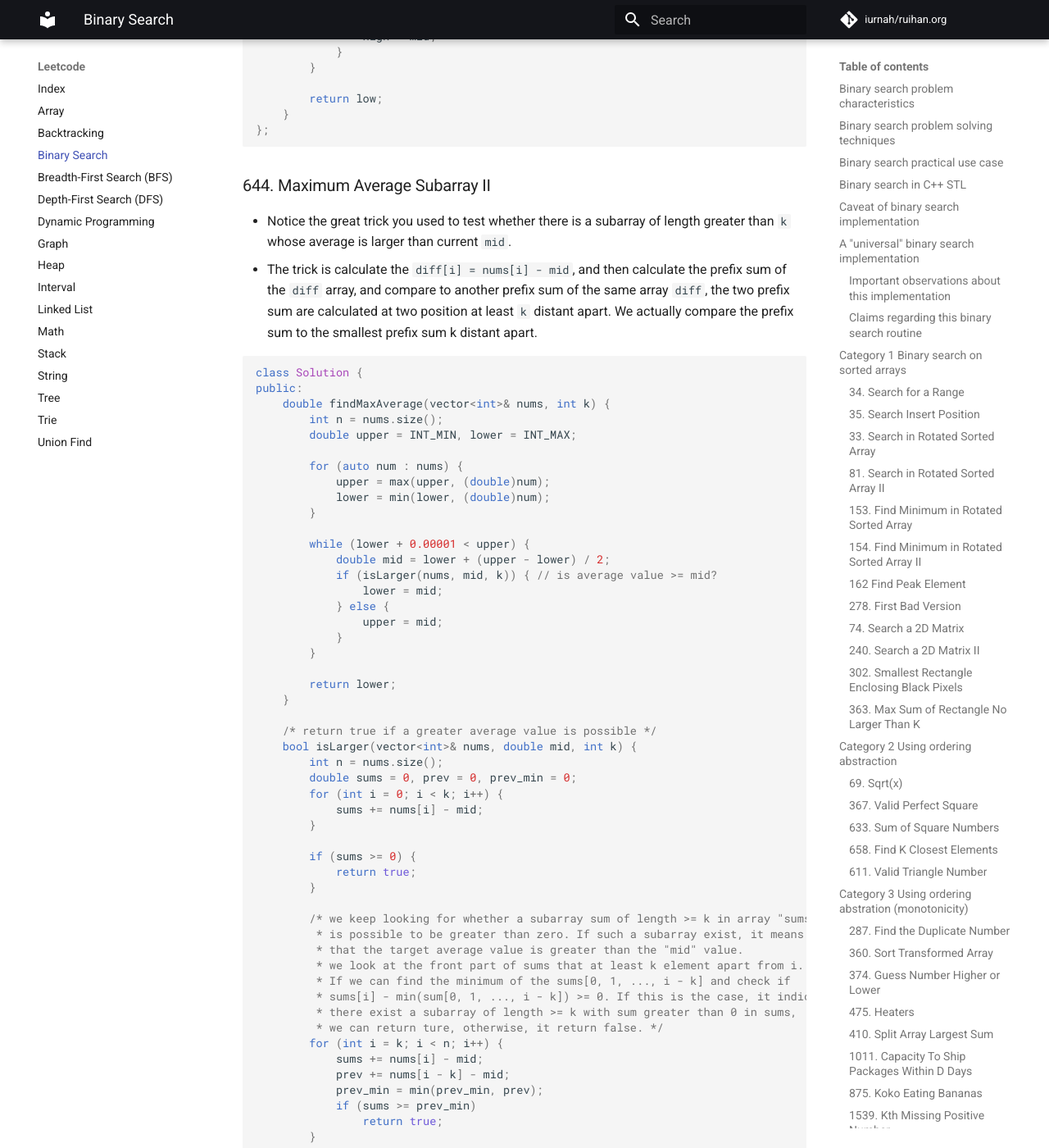
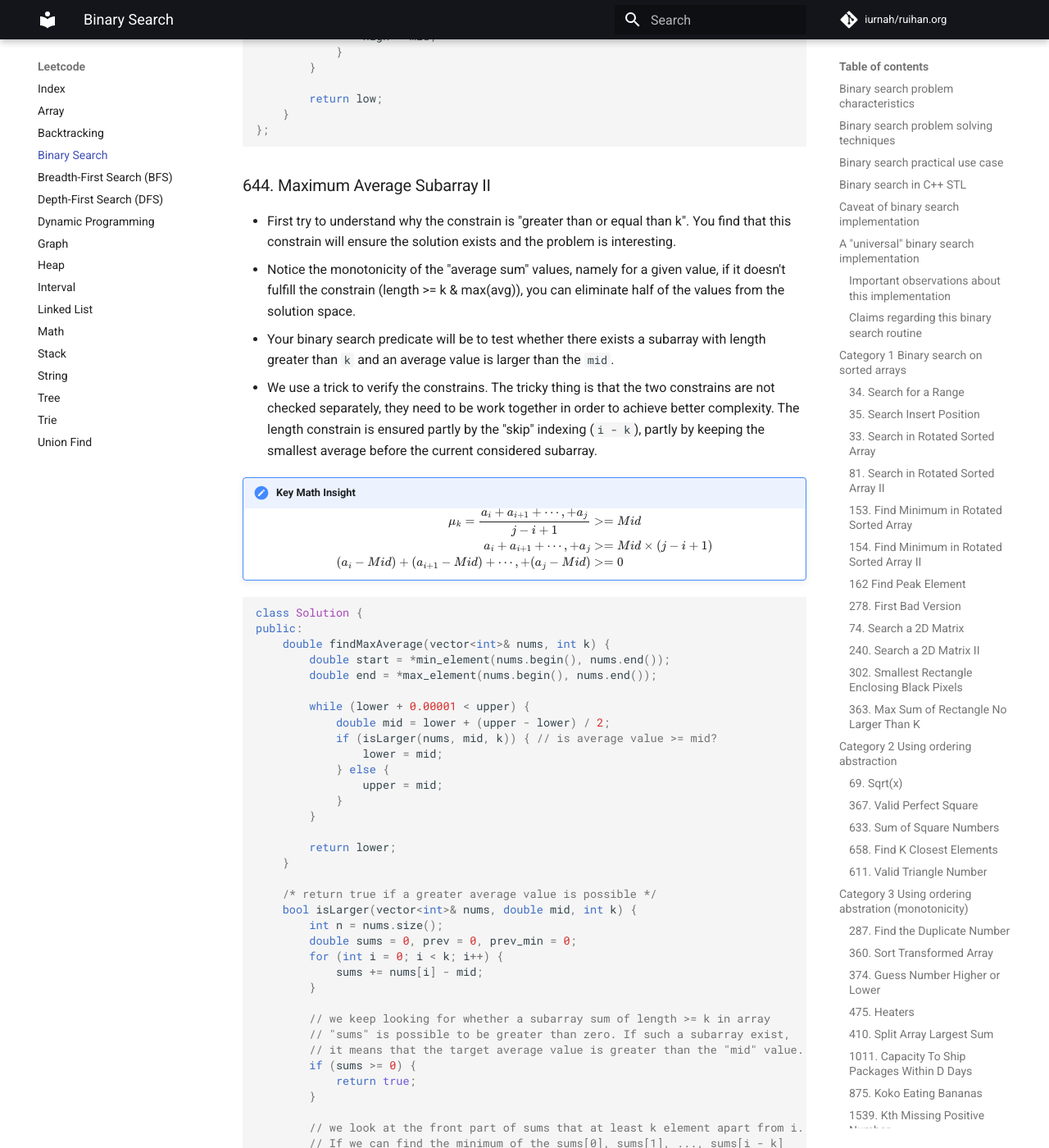
Before and after one commit to iurnah/ruihan.org, an MkDocs documentation site: the page built from docs/leetcode/binary-search/notes.md, in a window 1280 px wide and 1400 px high, scrolled down 30733 px. Shown: the whole window at 82% size. Built offline with MkDocs 1.6.1 and Material for MkDocs 9.7.7, drawn with Linux system fonts in a browser that asks for light colours; formulas are drawn with MathJax 3; comment, search, counter and statistics services are not loaded; some of the changed text lies outside the part shown.

Commit message:
update to the leetcode binary search and system design index page

````diff
--- a/docs/leetcode/binary-search/notes.md
+++ b/docs/leetcode/binary-search/notes.md
@@ -2129,25 +2129,33 @@ public:
 
 ### 644. Maximum Average Subarray II
 
-* Notice the great trick you used to test whether there is a subarray of length
-  greater than `k` whose average is larger than current `mid`.
-* The trick is calculate the `diff[i] = nums[i] - mid`,  and then calculate the
-  prefix sum of the `diff` array, and compare to another prefix sum of the same
-  array `diff`, the two prefix sum are calculated at two position at least `k`
-  distant apart. We actually compare the prefix sum to the smallest prefix sum
-  k distant apart.
+* First try to understand why the constrain is "greater than or equal than k".
+  You find that this constrain will ensure the solution exists and the problem
+  is interesting.
+* Notice the monotonicity of the "average sum" values, namely for a given value,
+  if it doesn't fulfill the constrain (length >= k & max(avg)), you can eliminate
+  half of the values from the solution space.
+* Your binary search predicate will be to test whether there exists a subarray
+  with length greater than `k` and an average value is larger than the `mid`.
+* We use a trick to verify the constrains. The tricky thing is that the two
+  constrains are not checked separately, they need to be work together in order
+  to achieve better complexity. The length constrain is ensured partly by the
+  "skip" indexing (`i - k`), partly by keeping the smallest average before the
+  current considered subarray.
+
+!!! Note "Key Math Insight"
+    \begin{align*}
+    \mu_k = \frac{a_i + a_{i+1} + \cdots, + a_j}{j-i+1} & >= Mid \\
+    a_i + a_{i+1} + \cdots, + a_j & >= Mid \times (j-i+1) \\
+    (a_i - Mid) + (a_{i+1} - Mid) + \cdots, + (a_j - Mid) & >= 0
+    \end{align*}
 
 ```c++
 class Solution {
 public:
     double findMaxAverage(vector<int>& nums, int k) {
-        int n = nums.size();
-        double upper = INT_MIN, lower = INT_MAX;
-
-        for (auto num : nums) {
-            upper = max(upper, (double)num);
-            lower = min(lower, (double)num);
-        }
+        double start = *min_element(nums.begin(), nums.end());
+        double end = *max_element(nums.begin(), nums.end());
 
         while (lower + 0.00001 < upper) {
             double mid = lower + (upper - lower) / 2;
@@ -2169,18 +2177,18 @@ public:
             sums += nums[i] - mid;
         }
 
+        // we keep looking for whether a subarray sum of length >= k in array
+        // "sums" is possible to be greater than zero. If such a subarray exist,
+        // it means that the target average value is greater than the "mid" value.
         if (sums >= 0) {
             return true;
         }
 
-        /* we keep looking for whether a subarray sum of length >= k in array "sums"
-         * is possible to be greater than zero. If such a subarray exist, it means
-         * that the target average value is greater than the "mid" value.
-         * we look at the front part of sums that at least k element apart from i.
-         * If we can find the minimum of the sums[0, 1, ..., i - k] and check if
-         * sums[i] - min(sum[0, 1, ..., i - k]) >= 0. If this is the case, it indicate
-         * there exist a subarray of length >= k with sum greater than 0 in sums,
-         * we can return ture, otherwise, it return false. */
+        // we look at the front part of sums that at least k element apart from i.
+        // If we can find the minimum of the sums[0], sums[1], ..., sums[i - k]
+        // and check if sums[i] - min(sums[0], sums[1], ..., sums[i - k]) >= 0.
+        // If this is the case, it indicate, there exist a subarray of length >= k
+        // with sum greater than 0 in sums. we can return ture.
         for (int i = k; i < n; i++) {
             sums += nums[i] - mid;
             prev += nums[i - k] - mid;
@@ -2440,7 +2448,7 @@ public:
 Solution 2 Binary search
 
 1. Similar to Problem 668. Kth Smallest Number in Multiplication Table.
-2. The problem is complicated at firt glass. A brute force solutoin generates all
+2. The problem is complicated at first glance. A brute force solution generates all
    the absolute distances and then sort to find the kth smallest one.
 3. We found it is potentially a searchable senario if we sort the elements. We
    have range `[min_distance, max_distance]`. We search a distance in this range
--- a/mkdocs.yml
+++ b/mkdocs.yml
@@ -82,6 +82,8 @@ nav:
     - Public Key Cryptography and PKI: seedlabs/public-key-cryptography-and-pki/notes.md
   - System Design:
     - Index: system-design/index.md
+    - How Browser Works: system-design/browser/notes.md
+    - Concurrency and Synchronization: system-design/concurrency/notes.md
     - Distributed System Concepts: system-design/concepts/notes.md
     - Design Patterns: system-design/patterns/notes.md
     - How to Design TinyUrl: system-design/problems/tinyurl/notes.md
````
Also changed, not shown: other parts of docs/leetcode/binary-search/notes.md (+2 -2 lines), docs/system-design/concepts/notes.md (+1 -1 lines), docs/system-design/index.md (+4 -0 lines).
